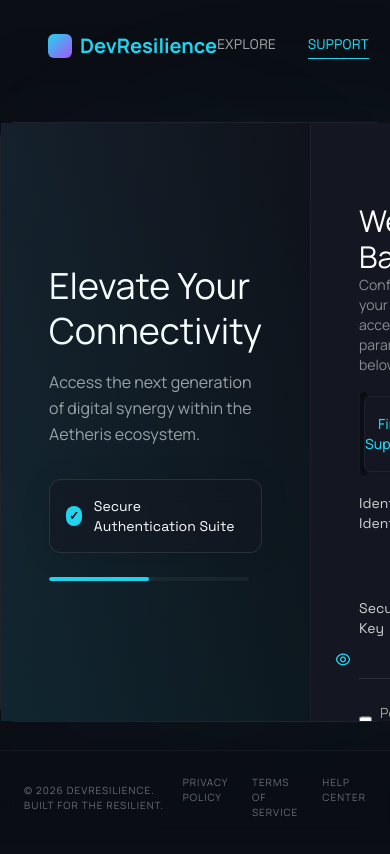
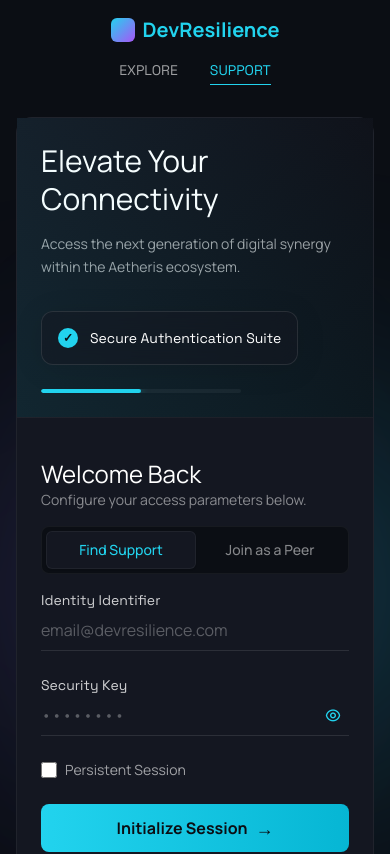
Before and after one commit to SarveshwaraReddy/DevResilience, a React (Vite) app in the folder frontend/: page /auth in a window 390 px wide. Shown: the top 854 px of the page. Built offline with nearby package versions, Linux system fonts and the light colour scheme.

Commit message:
made site fully responsive

```diff
--- /dev/null
+++ b/frontend/src/components/Cursor.jsx
@@ -0,0 +1,9 @@
+import React from 'react'
+
+const Cursor = () => {
+  return (
+    <div>Cursor</div>
+  )
+}
+
+export default Cursor
--- a/frontend/src/components/Sidebar.jsx
+++ b/frontend/src/components/Sidebar.jsx
@@ -22,17 +22,29 @@ const navigation = [
   { name: "AI Tools", href: "/dashboard/ai-tools", icon: Cpu },
 ];
 
-export default function Sidebar() {
+export default function Sidebar({ isOpen, onClose }) {
   const location = useLocation();
   const { logout } = useAuth();
 
   return (
-    <div className="w-64 glass border-r border-white/5 h-screen sticky top-0 flex flex-col pt-8 pb-4">
+    <>
+      {/* Backdrop for mobile */}
+      <div
+        className={`fixed inset-0 bg-black/60 backdrop-blur-sm z-40 transition-opacity duration-300 md:hidden ${
+          isOpen ? "opacity-100 pointer-events-auto" : "opacity-0 pointer-events-none"
+        }`}
+        onClick={onClose}
+      />
+
+      {/* Sidebar container */}
+      <div className={`fixed inset-y-0 left-0 w-64 glass border-r border-white/5 h-screen z-50 transform transition-transform duration-300 ease-in-out md:translate-x-0 md:sticky md:top-0 md:flex md:flex-col pt-8 pb-4 ${
+        isOpen ? "translate-x-0" : "-translate-x-full"
+      }`}>
         <div className="px-6 mb-12">
           <div className="flex items-center gap-3">
             <div className="w-8 h-8 rounded-lg bg-gradient-to-br from-primary to-secondary" />
             <div className="flex flex-col">
-            <NavLink to='/'>
+              <NavLink to='/' onClick={onClose}>
                 <span className="font-heading font-bold text-primary tracking-wide text-lg leading-none">
                   DevResilience
                 </span>
@@ -51,6 +63,7 @@ export default function Sidebar() {
               <Link
                 key={item.name}
                 to={item.href}
+                onClick={onClose}
                 className={`
                   relative flex items-center gap-3 px-4 py-3 rounded-xl transition-all duration-300
                   ${isActive ? "text-primary" : "text-tertiary/60 hover:text-tertiary hover:bg-white/5"}
@@ -86,7 +99,10 @@ export default function Sidebar() {
             </button>
           </div>
           <button
-          onClick={logout}
+            onClick={() => {
+              onClose?.();
+              logout();
+            }}
             className="w-full flex items-center gap-3 px-4 py-3 text-tertiary/60 hover:text-tertiary hover:bg-white/5 rounded-xl transition-all duration-300"
           >
             <LogOut className="w-5 h-5" />
@@ -94,5 +110,6 @@ export default function Sidebar() {
           </button>
         </div>
       </div>
+    </>
   );
 }
--- a/frontend/src/layouts/AppLayout.jsx
+++ b/frontend/src/layouts/AppLayout.jsx
@@ -1,18 +1,30 @@
+import { useState } from "react";
 import { NavLink, Outlet } from "react-router-dom";
 import Sidebar from "../components/Sidebar";
-import { Search, Bell } from "lucide-react";
+import { Search, Bell, Menu } from "lucide-react";
 import Avatar from "../components/avatar/Avatar";
 import { useAuth } from "../context/AuthContext";
 
 export default function AppLayout() {
   const { user } = useAuth();
+  const [isSidebarOpen, setIsSidebarOpen] = useState(false);
+
   return (
     <div className="flex bg-background min-h-screen text-tertiary font-body">
-      <Sidebar />
+      <Sidebar isOpen={isSidebarOpen} onClose={() => setIsSidebarOpen(false)} />
       <div className="flex-1 flex flex-col relative overflow-hidden">
         {/* Topbar */}
-        <header className="h-20 border-b border-white/5 flex items-center justify-between px-8 z-10 glass sticky top-0">
-          <div className="flex items-center gap-6 text-sm text-tertiary/60 font-medium">
+        <header className="h-20 border-b border-white/5 flex items-center justify-between px-4 md:px-8 z-10 glass sticky top-0">
+          <div className="flex items-center gap-2 md:gap-6 text-sm text-tertiary/60 font-medium">
+            <button
+              onClick={() => setIsSidebarOpen(true)}
+              className="p-2 -ml-2 text-tertiary/80 hover:text-tertiary md:hidden transition-colors"
+              aria-label="Open menu"
+            >
+              <Menu className="w-6 h-6" />
+            </button>
+
+            <div className="hidden md:flex items-center gap-6">
               <span className="text-tertiary">Dashboard</span>
               <NavLink to="/dashboard/stories">
                 {" "}
@@ -27,8 +39,15 @@ export default function AppLayout() {
               </NavLink>
             </div>
 
-          <div className="flex items-center gap-6">
-            <div className="relative">
+            {/* Mobile Branding */}
+            <div className="flex md:hidden items-center gap-2 font-heading font-bold text-primary tracking-wide text-base">
+              <div className="w-5 h-5 rounded bg-gradient-to-br from-primary to-secondary" />
+              <span>DevResilience</span>
+            </div>
+          </div>
+
+          <div className="flex items-center gap-4 sm:gap-6">
+            <div className="relative hidden sm:block">
               <Search className="w-4 h-4 absolute left-3 top-1/2 -translate-y-1/2 text-tertiary/40" />
               <input
                 type="text"
@@ -50,7 +69,7 @@ export default function AppLayout() {
         </header>
 
         {/* Main Content Area */}
-        <main className="flex-1 overflow-y-auto p-8 relative">
+        <main className="flex-1 overflow-y-auto p-4 md:p-8 relative">
           <Outlet />
         </main>
       </div>
--- a/frontend/src/pages/Auth.jsx
+++ b/frontend/src/pages/Auth.jsx
@@ -62,15 +62,15 @@ export default function Auth() {
 
   return (
     <div
-      className="min-h-screen bg-background flex flex-col items-center justify-center relative overflow-hidden"
+      className="min-h-screen bg-background flex flex-col items-center justify-between p-4 md:p-8 relative overflow-y-auto"
       ref={containerRef}
     >
       {/* Decorative Background */}
-      <div className="absolute top-1/2 left-1/4 w-96 h-96 bg-primary/20 rounded-full blur-[120px] -translate-y-1/2" />
-      <div className="absolute top-1/2 right-1/4 w-96 h-96 bg-secondary/10 rounded-full blur-[120px] -translate-y-1/2" />
+      <div className="absolute top-1/2 left-1/4 w-96 h-96 bg-primary/20 rounded-full blur-[120px] -translate-y-1/2 pointer-events-none" />
+      <div className="absolute top-1/2 right-1/4 w-96 h-96 bg-secondary/10 rounded-full blur-[120px] -translate-y-1/2 pointer-events-none" />
 
       {/* Header */}
-      <div className="absolute top-8 w-full px-12 flex justify-between items-center text-sm font-label z-10">
+      <header className="w-full max-w-5xl flex flex-col sm:flex-row justify-between items-center gap-4 text-sm font-label z-10 mb-8 md:mb-0">
         <div className="font-heading font-bold text-primary text-xl flex items-center gap-2">
           <div className="w-6 h-6 rounded-md bg-gradient-to-br from-primary to-secondary" />
           DevResilience
@@ -83,16 +83,17 @@ export default function Auth() {
             SUPPORT
           </span>
         </div>
-      </div>
+      </header>
 
-      <div className="flex w-full max-w-[1000px] h-[600px] glass-card z-10">
+      {/* Main Card */}
+      <div className="flex flex-col md:flex-row w-full max-w-5xl glass-card z-10 my-auto">
         {/* Left Side: Value Prop */}
-        <div className="flex-1 relative p-12 flex flex-col justify-center bg-gradient-to-br from-surface to-background border-r border-white/5">
+        <div className="flex-1 relative p-6 md:p-12 flex flex-col justify-center bg-gradient-to-br from-surface to-background border-b md:border-b-0 md:border-r border-white/5">
           <div className="absolute inset-0 bg-gradient-to-tr from-primary/10 to-transparent pointer-events-none" />
-          <h1 className="font-heading text-4xl mb-4 leading-tight">
+          <h1 className="font-heading text-3xl md:text-4xl mb-4 leading-tight">
             Elevate Your Connectivity
           </h1>
-          <p className="text-tertiary/60 mb-8 font-body leading-relaxed max-w-sm">
+          <p className="text-tertiary/60 mb-8 font-body leading-relaxed max-w-sm text-sm md:text-base">
             Access the next generation of digital synergy within the Aetheris
             ecosystem.
           </p>
@@ -111,9 +112,9 @@ export default function Auth() {
         </div>
 
         {/* Right Side: Form */}
-        <div className="flex-[1.2] p-12 flex flex-col bg-surface relative overflow-y-auto">
-          <div className="my-auto py-8">
-            <h2 className="font-heading text-3xl stagger-item">
+        <div className="flex-[1.2] p-6 md:p-12 flex flex-col bg-surface relative overflow-y-auto">
+          <div className="my-auto py-4 md:py-8">
+            <h2 className="font-heading text-2xl md:text-3xl stagger-item">
               {isLogin ? "Welcome Back" : "Create Account"}
             </h2>
           <p className="text-tertiary/50 text-sm mb-4 stagger-item">
@@ -181,11 +182,6 @@ export default function Auth() {
                 <label className="block text-sm font-label text-tertiary/80">
                   Security Key
                 </label>
-                {/* {isLogin && (
-                  <span className="text-[10px] text-tertiary/40 uppercase tracking-wider cursor-pointer hover:text-primary transition">
-                    Forgot Password?
-                  </span>
-                )} */}
               </div>
               <div className="relative">
                 <input
@@ -200,7 +196,7 @@ export default function Auth() {
                   onClick={() => setShowPassword(!showPassword)}
                   className="absolute right-0 top-1/2 -translate-y-1/2 text-primary transition-colors bg-transparent border-none cursor-pointer p-2"
                 >
-                  {showPassword ? <i class="ri-eye-off-line"></i> : <i class="ri-eye-line"></i>}
+                  {showPassword ? <i className="ri-eye-off-line"></i> : <i className="ri-eye-line"></i>}
                 </button>
               </div>
             </div>
@@ -241,31 +237,12 @@ export default function Auth() {
               </button>
             </div>
           </form>
-
-          {/* <div className="mt-4 flex items-center gap-4 stagger-item">
-            <div className="flex-1 h-[1px] bg-white/5"></div>
-            <span className="text-[10px] text-tertiary/40 uppercase tracking-widest">
-              Or Register Via
-            </span>
-            <div className="flex-1 h-[1px] bg-white/5"></div>
-          </div> */}
-
-          {/* <div className="mt-2 flex gap-4 stagger-item">
-            <button className="flex-1 py-3 border border-white/5 rounded-lg flex items-center justify-center gap-2 hover:bg-white/5 transition text-xs font-label text-tertiary/60">
-              <div className="w-4 h-4 bg-tertiary/80 mask-network"></div>{" "}
-              Network
-            </button>
-            <button className="flex-1 py-3 border border-white/5 rounded-lg flex items-center justify-center gap-2 hover:bg-white/5 transition text-xs font-label text-tertiary/60">
-              <div className="w-4 h-4 bg-tertiary/80 mask-terminal"></div>{" "}
-              Terminal
-            </button>
-          </div> */}
           </div>
         </div>
       </div>
 
       {/* Footer */}
-      <div className="absolute bottom-0 w-full p-6 flex justify-between items-center text-[10px] text-tertiary/40 uppercase tracking-widest border-t border-white/5 bg-background/80 backdrop-blur-md">
+      <footer className="w-full max-w-5xl p-6 flex flex-col md:flex-row justify-between items-center gap-4 text-[10px] text-tertiary/40 uppercase tracking-widest border-t border-white/5 mt-8 md:mt-0 z-10">
         <span>© 2026 DevResilience. Built for the resilient.</span>
         <div className="flex gap-6">
           <span className="hover:text-tertiary cursor-pointer transition">
@@ -278,7 +255,7 @@ export default function Auth() {
             Help Center
           </span>
         </div>
-      </div>
+      </footer>
     </div>
             );
 }
```
Also changed, not shown: frontend/src/main.jsx (+14 -4 lines). Lines whose indentation alone changed are shown as unchanged.
